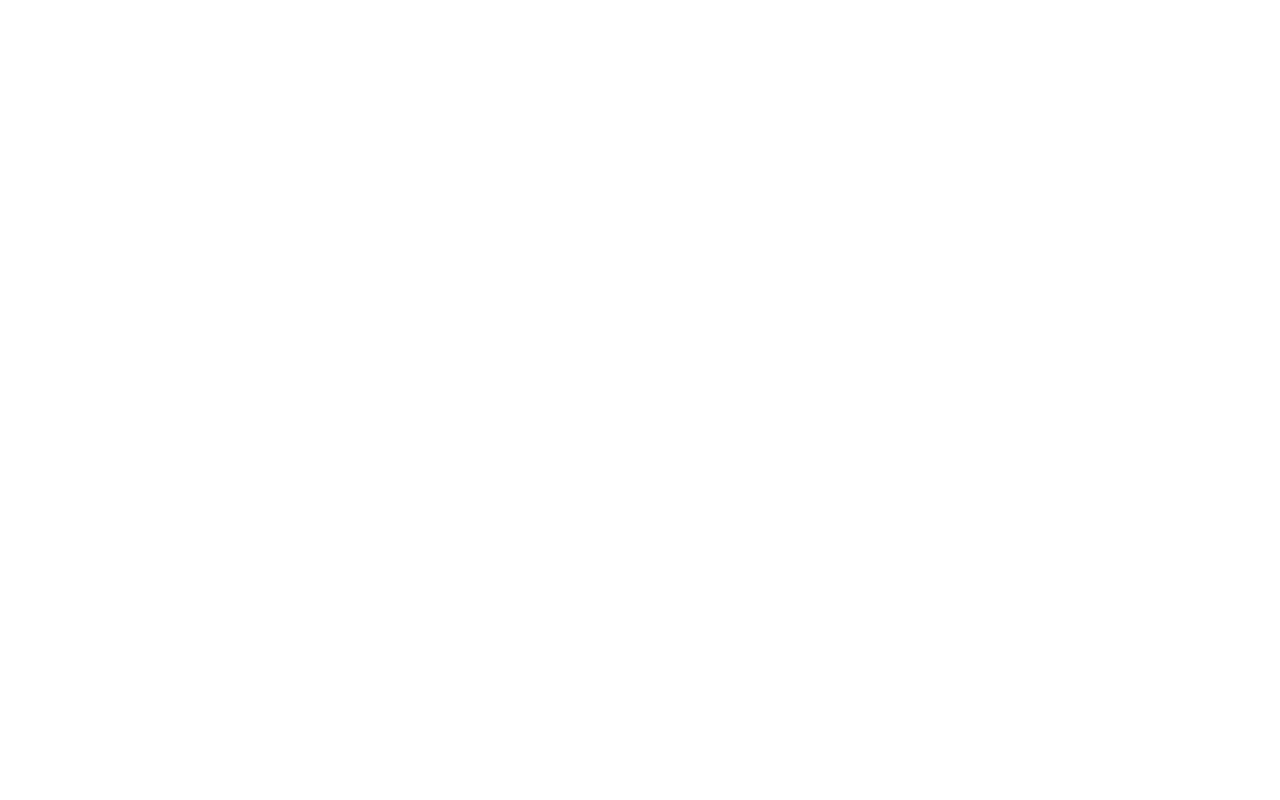
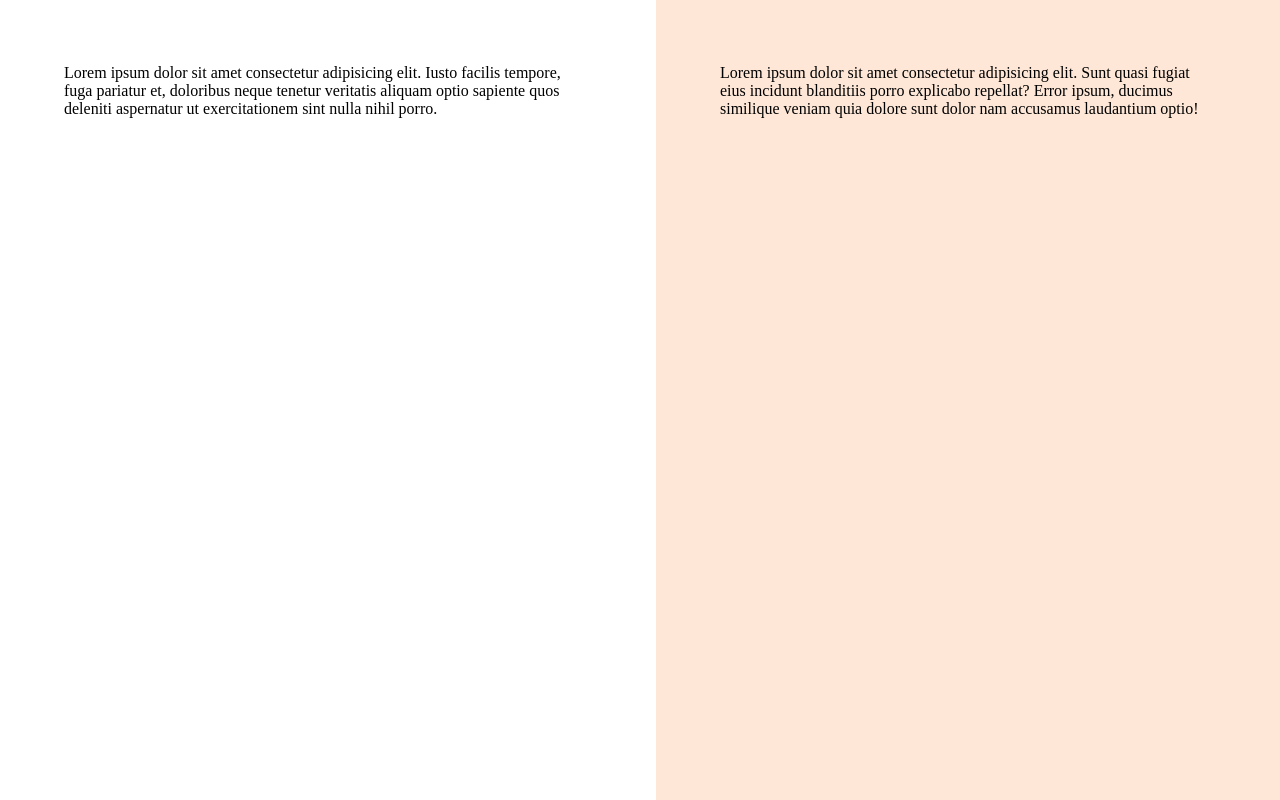
Before and after one commit to ericjquest/projeto-form, a plain HTML site: page index.html in a window 1280 px wide. Drawn offline with Linux system fonts and the light colour scheme.

Commit message:
layout css

```diff
--- a/index.html
+++ b/index.html
@@ -12,6 +12,17 @@
 
 </head>
 <body>
-
+  <div id="app">
+    <main>
+      <div class="main-container">
+        Lorem ipsum dolor sit amet consectetur adipisicing elit. Iusto facilis tempore, fuga pariatur et, doloribus neque tenetur veritatis aliquam optio sapiente quos deleniti aspernatur ut exercitationem sint nulla nihil porro.
+      </div>
+    </main>
+      <aside>
+        <div class="aside-container">
+          Lorem ipsum dolor sit amet consectetur adipisicing elit. Sunt quasi fugiat eius incidunt blanditiis porro explicabo repellat? Error ipsum, ducimus similique veniam quia dolore sunt dolor nam accusamus laudantium optio!
+        </div>
+      </aside>
+  </div>
 </body>
 </html>
--- a/styles/global.css
+++ b/styles/global.css
@@ -1,3 +1,9 @@
+* {
+  padding: 0;
+  margin: 0;
+  box-sizing: border-box;
+}
+
 :root {
   --font-family: 'Poppins', 'sans-serif';
   --text: 400 1rem/1.5 var(--font-family);
@@ -15,3 +21,7 @@
   --stroke-highlight: #F3541C;
   --semantic-error: #DC2626;
 }
+
+body {
+  overflow: hidden;
+}
--- a/styles/index.css
+++ b/styles/index.css
@@ -1 +1,2 @@
 @import url(global.css);
+@import url(layout.css);
--- /dev/null
+++ b/styles/layout.css
@@ -0,0 +1,26 @@
+#app {
+  display: grid;
+  grid-template-columns: 51.25% 48.75%;
+
+  height: 100vh;
+  overflow: hidden;
+}
+
+main {
+  overflow: auto;
+  padding: 4rem;
+
+  & .main-container {
+    max-width: 33rem;
+    margin-left: auto;
+  }
+}
+
+aside {
+  background-color: var(--surface-secondary);
+  padding: 4rem;
+
+  & .aside-container {
+    max-width: 31rem;
+  }
+}
```
